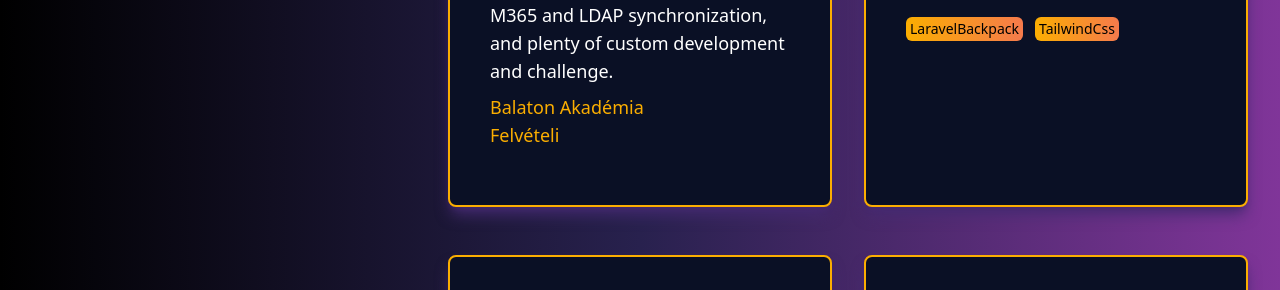
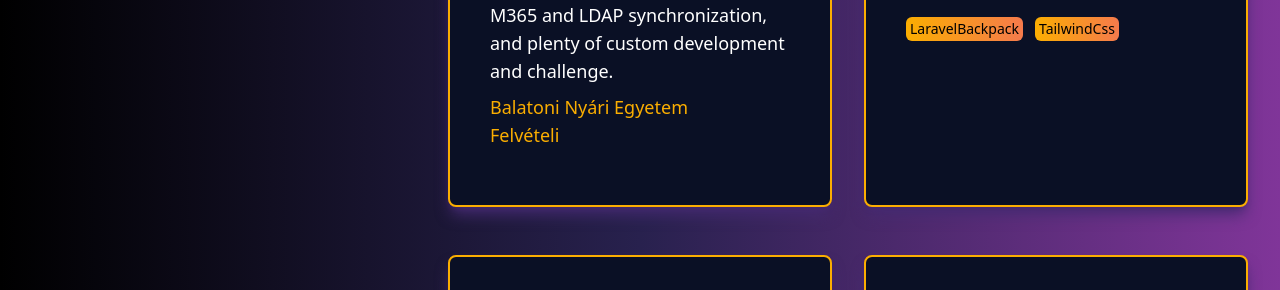
Before and after one commit to rgergo67/67developer, a Laravel app: page / in a window 1280 px wide. Shown: the part 1820-2110 px from the top of the page. Run offline with Laravel 9, Linux system fonts and the light colour scheme; style sheets or scripts are compiled from the project's sources; settings files or empty folders that the repository lacks are supplied; some libraries are stand-ins or nearby versions; some web fonts are replaced.

Commit message:
update link

```diff
--- a/resources/views/welcome.blade.php
+++ b/resources/views/welcome.blade.php
@@ -128,7 +128,7 @@
                                                  image="{{ asset('images/referencia/pannon.jpg') }}">
                                         <p>{{ __('Több ezer diák, dolgozó és partner adatainak és jogosultságainak automatizált kezelése, M365 és LDAP szinkronizáció, és rengeteg egyedi fejlesztés, kihívás.') }}</p>
                                         <ul class="mt-2">
-                                            <li><a href="https://balatonakademia.uni-pannon.hu" target="_blank" class="text-retroyellow">Balaton Akadémia</a></li>
+                                            <li><a href="https://balatoninyariegyetem.uni-pannon.hu" target="_blank" class="text-retroyellow">Balatoni Nyári Egyetem</a></li>
                                             <li><a href="https://felveteli.uni-pannon.hu" target="_blank" class="text-retroyellow">Felvételi</a></li>
                                         </ul>
                                     </x-reference>
```
